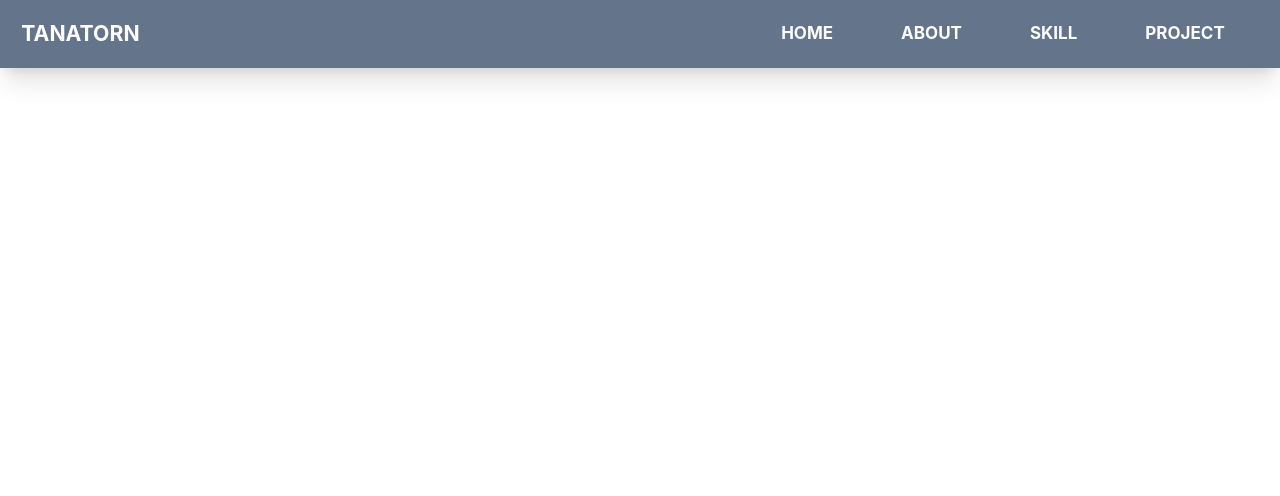
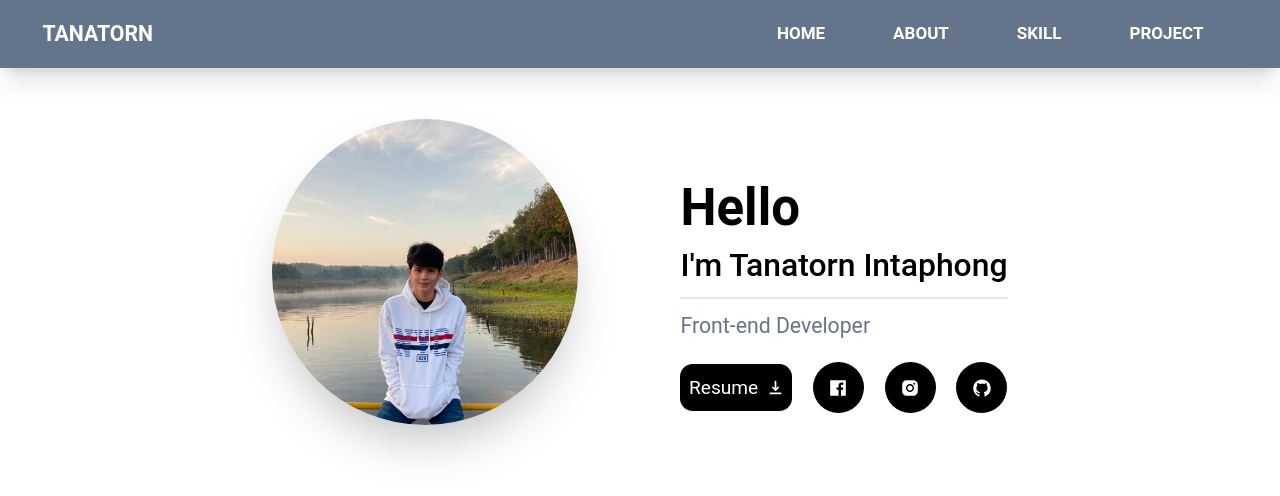
Before and after one commit to TanatornZ/Portfolio-web, a Next.js app: page / in a window 1280 px wide. Shown: the top 496 px of the page. Built offline with nearby package versions, Linux system fonts and the light colour scheme.

Commit message:
basic home profile

```diff
--- /dev/null
+++ b/components/HomeProfile.tsx
@@ -0,0 +1,52 @@
+import React from "react";
+import profile from "../public/profile1.jpg";
+import { HiDownload } from "react-icons/hi";
+import { AiFillFacebook } from "react-icons/ai";
+import { AiFillInstagram } from "react-icons/ai";
+import { AiFillGithub } from "react-icons/ai";
+import Image from "next/image";
+
+function HomeProfile() {
+  return (
+    <div className="">
+      <div className="flex flex-col md:flex-row justify-center items-center pt-12">
+        <div className="">
+          <div className="w-[18em] h-[18em] rounded-full shadow-2xl  relative">
+            <Image
+              src={profile}
+              layout="fill"
+              alt="Profile"
+              objectFit="cover"
+              className="rounded-full "
+            />
+          </div>
+        </div>
+        <div className="mt-12 md:ml-24">
+          <h1 className="text-5xl font-semibold">Hello </h1>
+          <h2 className="text-3xl mt-3 font-medium">
+            I&apos;m Tanatorn Intaphong
+          </h2>
+          <div className="w-full  border mt-3"></div>
+          <h3 className="text-xl mt-3 text-slate-500">Front-end Developer</h3>
+          <div className="flex justify-between items-center mt-5">
+            <div className="flex items-center p-2  text-white bg-black hover:text-black hover:bg-white hover:cursor-pointer w-min rounded-xl">
+              <p className="text-lg">Resume</p>
+              <HiDownload className="ml-2" />
+            </div>
+            <div className="bg-black flex justify-center items-center hover:cursor-pointer text-white w-12 h-12 rounded-full">
+              <AiFillFacebook size={20} />
+            </div>
+            <div className="bg-black flex justify-center items-center hover:cursor-pointer text-white w-12 h-12 rounded-full">
+              <AiFillInstagram size={20} />
+            </div>
+            <div className="bg-black flex justify-center items-center hover:cursor-pointer text-white w-12 h-12 rounded-full">
+              <AiFillGithub size={20} />
+            </div>
+          </div>
+        </div>
+      </div>
+    </div>
+  );
+}
+
+export default HomeProfile;
--- a/components/Navbar.tsx
+++ b/components/Navbar.tsx
@@ -12,7 +12,7 @@ const Navbar = () => {
 
   return (
     <div className="">
-      <div className="w-full h-16 bg-slate-500 shadow-xl p-5 flex justify-between items-center">
+      <div className="w-full h-16 bg-slate-500 shadow-xl p-5 px-10 flex justify-between items-center">
         <div className="text-xl font-bold uppercase text-white">
           <h1>Tanatorn</h1>
         </div>
@@ -58,26 +58,26 @@ const Navbar = () => {
       <div
         className={` ${
           showNavbar ? `h-56  ` : `h-0`
-        } overflow-hidden md:hidden grow bg-slate-600 flex flex-col items-center transition-all duration-200`}
+        } absolute z-10 w-full overflow-hidden md:hidden grow bg-slate-600 flex flex-col items-center transition-all duration-200`}
       >
         <ul className="w-full text-center">
           <li className="py-1 px-5">
-            <button className="py-3 rounded-xl hover:bg-white w-full text-white font-bold">
+            <button className="py-3 rounded-xl hover:bg-white w-full  hover:text-black text-white font-bold">
               HOME
             </button>
           </li>
           <li className="py-1 px-5">
-            <button className="py-3 rounded-xl hover:bg-white w-full text-white font-bold">
+            <button className="py-3 rounded-xl hover:bg-white w-full hover:text-black text-white font-bold">
               ABOUT
             </button>
           </li>
           <li className="py-1 px-5">
-            <button className="py-3 rounded-xl hover:bg-white w-full text-white font-bold">
+            <button className="py-3 rounded-xl hover:bg-white w-full hover:text-black text-white font-bold">
               SKILL
             </button>
           </li>
           <li className="py-1 px-5">
-            <button className="py-3 rounded-xl hover:bg-white w-full text-white font-bold">
+            <button className="py-3 rounded-xl hover:bg-white w-full hover:text-black text-white font-bold">
               PROJECT
             </button>
           </li>
--- a/pages/index.tsx
+++ b/pages/index.tsx
@@ -1,9 +1,13 @@
 import type { NextPage } from "next";
+import Image from "next/image";
+import HomeProfile from "../components/HomeProfile";
 import Navbar from "../components/Navbar";
+
 const Home: NextPage = () => {
   return (
     <div className="w-screen h-screen ">
       <Navbar />
+      <HomeProfile />
     </div>
   );
 };
--- a/styles/globals.css
+++ b/styles/globals.css
@@ -2,20 +2,24 @@
 @tailwind components;
 @tailwind utilities;
 
+@import url("https://fonts.googleapis.com/css2?family=Roboto:wght@300&display=swap");
 html,
 body {
   padding: 0;
   margin: 0;
-  font-family: -apple-system, BlinkMacSystemFont, Segoe UI, Roboto, Oxygen,
-    Ubuntu, Cantarell, Fira Sans, Droid Sans, Helvetica Neue, sans-serif;
+  font-family: "Roboto", sans-serif;
 }
 /* font size when responesive */
 html {
   font-size: 17px;
 }
 @media (max-width: 900px) {
-  html { font-size: 15px; }
+  html {
+    font-size: 15px;
+  }
 }
 @media (max-width: 400px) {
-  html { font-size: 13px; }
+  html {
+    font-size: 13px;
+  }
 }
```
Also changed, not shown: public/profile1.jpg (added).
